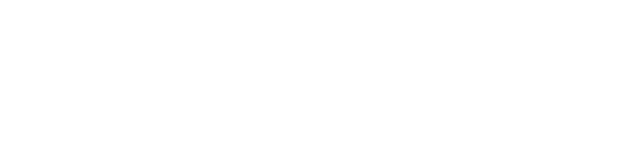
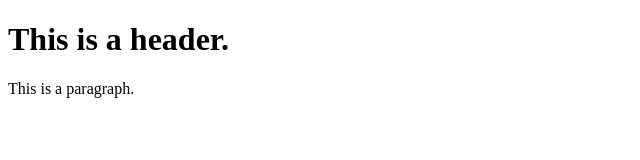
Before and after one commit to jeffreykstone/git-test, a plain HTML site: page index.html in a window 1280 px wide. Shown: the whole page, without its empty margins (0-640 px from the left). Drawn offline with Linux system fonts and the light colour scheme.

Commit message:
Second commit

```diff
--- a/index.html
+++ b/index.html
@@ -7,6 +7,8 @@
     <title>Document</title>
 </head>
 <body>
+    <h1>This is a header.</h1>
+    <p>This is a paragraph.</p>
 
 </body>
 </html>
```
Also changed, not shown: 1 other file.
